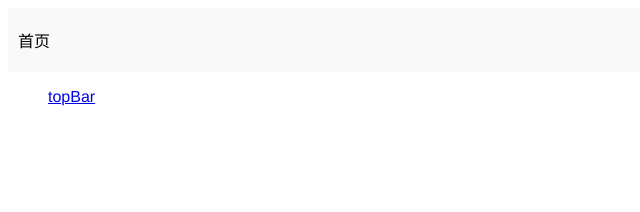
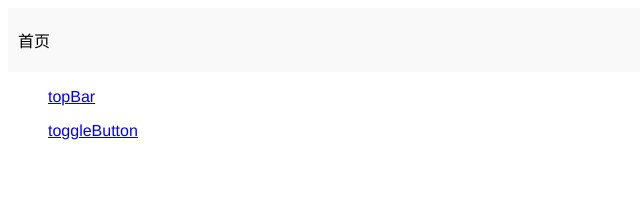
Before and after one commit to Bernankez/vue-common-components, a Vue app: page / in a window 1280 px wide. Shown: the top 212 px of the page, without its empty margins (0-640 px from the left). Built offline with nearby package versions, Linux system fonts and the light colour scheme.

Commit message:
add router

```diff
--- a/src/router/examples.js
+++ b/src/router/examples.js
@@ -6,6 +6,14 @@ const examples = [
     meta: {
       title: 'topBar演示'
     }
+  },
+  {
+    path: '/examples/toggleButton',
+    name: 'toggleButtonPage',
+    component: () => import('@/views/examples/toggleButtonPage.vue'),
+    meta: {
+      title: 'toggleButton演示'
+    }
   }
 ]
 
--- a/src/views/Home.vue
+++ b/src/views/Home.vue
@@ -3,6 +3,9 @@
     <div class="home_content">
       <router-link to="/examples/topBar">
         <ul>topBar</ul>
+      </router-link>
+      <router-link to="/examples/toggleButton">
+        <ul>toggleButton</ul>
       </router-link>
     </div>
   </div>
--- /dev/null
+++ b/src/views/examples/toggleButtonPage.vue
@@ -0,0 +1,14 @@
+<template>
+  <div>
+    <toggle-button></toggle-button>
+  </div>
+</template>
+
+<script>
+  import toggleButton from "@/components/toggleButton/toggleButton";
+
+  export default {
+    name: "toggleButtonPage",
+    components: { toggleButton },
+  };
+</script>
```
